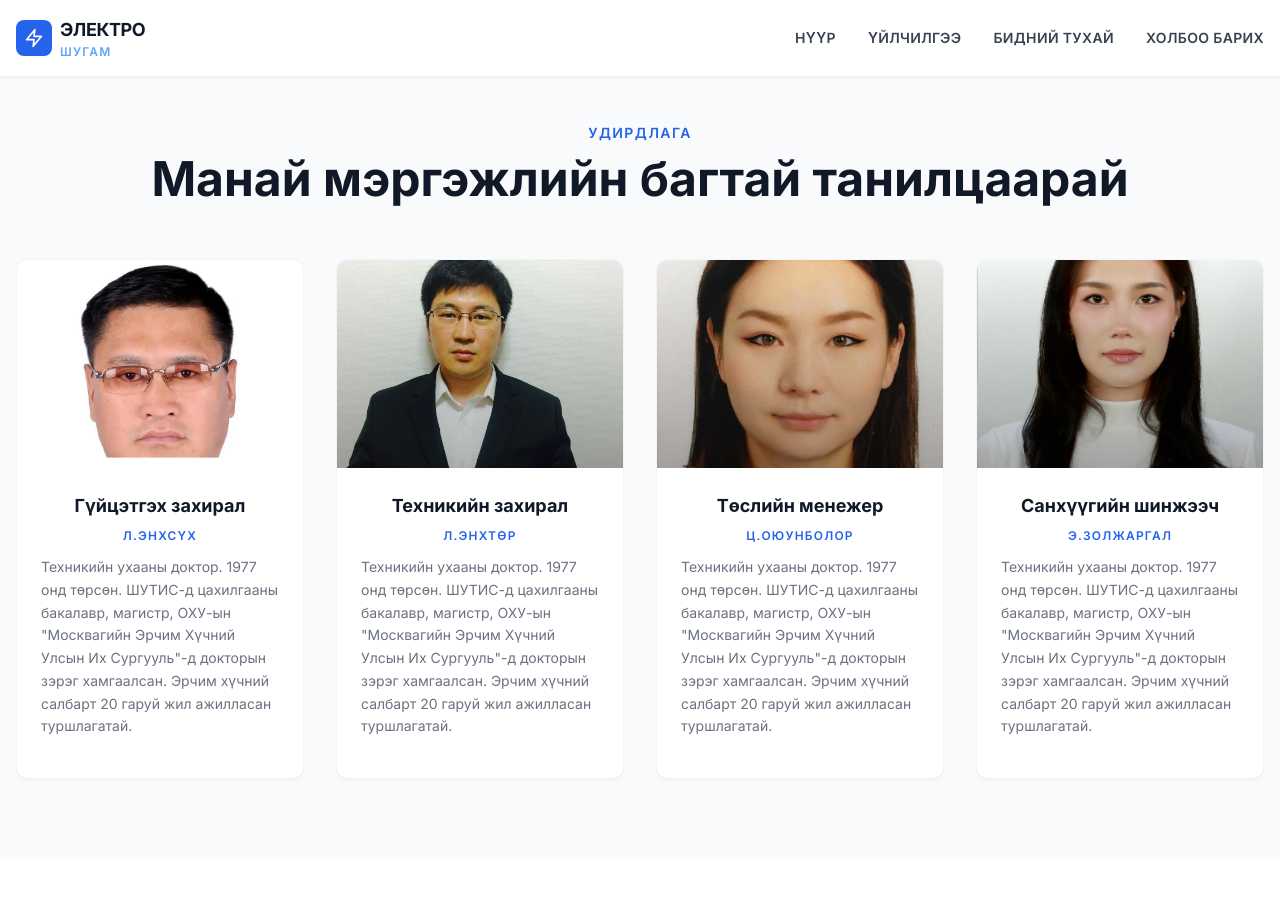
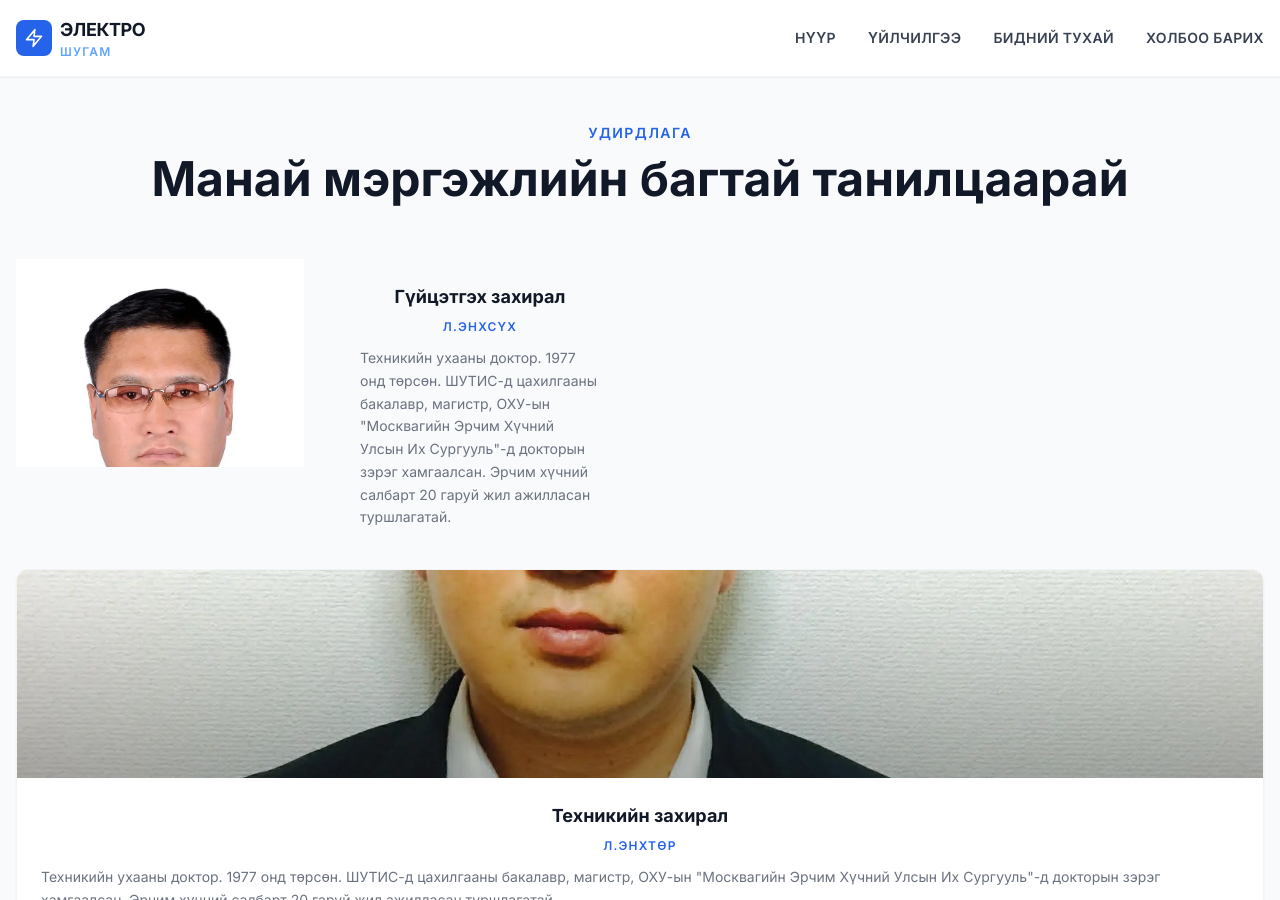
Before and after one commit to electroshugam/electroshugam_web_new, a Jekyll site: the page built from index.html, in a window 1280 px wide and 900 px high, scrolled down 3228 px. Built offline with Jekyll 4.4.1, drawn with Linux system fonts in a browser that asks for light colours; nearby versions of some CDN libraries.

Commit message:
fig update

```diff
--- a/index.html
+++ b/index.html
@@ -213,11 +213,10 @@
     </div>
     <div class="grid grid-cols-1 md:grid-cols-2 xl:grid-cols-4 gap-8">
       <!-- Service 1 -->
-      <div class="service-card group bg-white rounded-xl overflow-hidden shadow-sm hover:shadow-xl transition-all duration-300 border border-gray-100 hover:border-blue-100">
-          <div class="relative h-52 overflow-hidden">
+  <div class="relative h-52 overflow-hidden">
   <img
     src="{{ '/media/enkhsukh.webp' | relative_url }}"
-    class="w-full h-full object-cover object-top scale-110 translate-y-[-10%]">
+    class="w-full h-full object-cover object-top scale-105">
 </div>
       <div class="absolute inset-0 bg-gradient-to-t from-black/30 to-transparent"></div>
         <div class="p-6">
```
